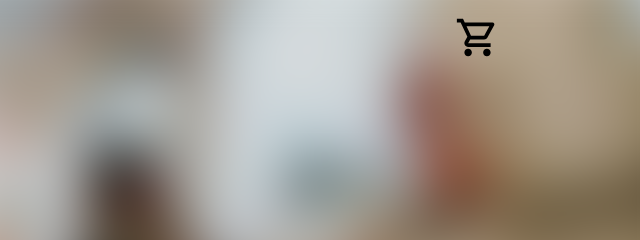
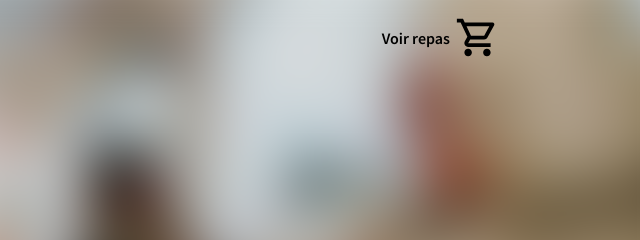
Before and after one commit to BenJeau/SEG3525-Lab, a plain HTML site: page layout/menu.html in a window 1280 px wide. Shown: the top 240 px of the page, 640-1280 px from the left. Drawn offline with nearby package versions, Linux system fonts and the light colour scheme.

Commit message:
Fixed bug with pricing and added label to cart

```diff
--- a/data/menu.json
+++ b/data/menu.json
@@ -29,7 +29,7 @@
 	"byward": [
 		{
 			"id":"Pizza au annas",
-			"price": ".00",
+			"price": "9.00",
 			"img": "../img/Food/Pizza.jpg"
 		},
 		{
--- a/layout/menu.html
+++ b/layout/menu.html
@@ -61,6 +61,17 @@
 			transition: opacity 0.5s ease;
 		}
 
+		#cart {
+			display: flex;
+			flex-direction: row;
+			align-items: center;
+		}
+
+		#cart p {
+			color: black;
+			font-weight: 900;
+		}
+
     </style>
     <script src="https://code.jquery.com/jquery-3.4.1.min.js"
         integrity="sha256-CSXorXvZcTkaix6Yvo6HppcZGetbYMGWSFlBw8HfCJo="
@@ -76,16 +87,16 @@
 						<a href="/">
 							<img src="../img/icon.png" id="logo">
 						</a>
-                    <div id="cart">
-                        <a href="commande.html">
+                    <a href="commande.html" id="cart">
+								<p>Voir repas</p>
+                        <div style="height: 45px; padding-left: 5px">
                             <input type="image" src="../img/icons/shopping-cart.svg" width="45" hr >
 
                             <div id="number">
-
 								<p></p>
 							</div>
-                        </a>
-                    </div>
+                        </div>
+                    </a>
                 </div>
         </header>
 
```
